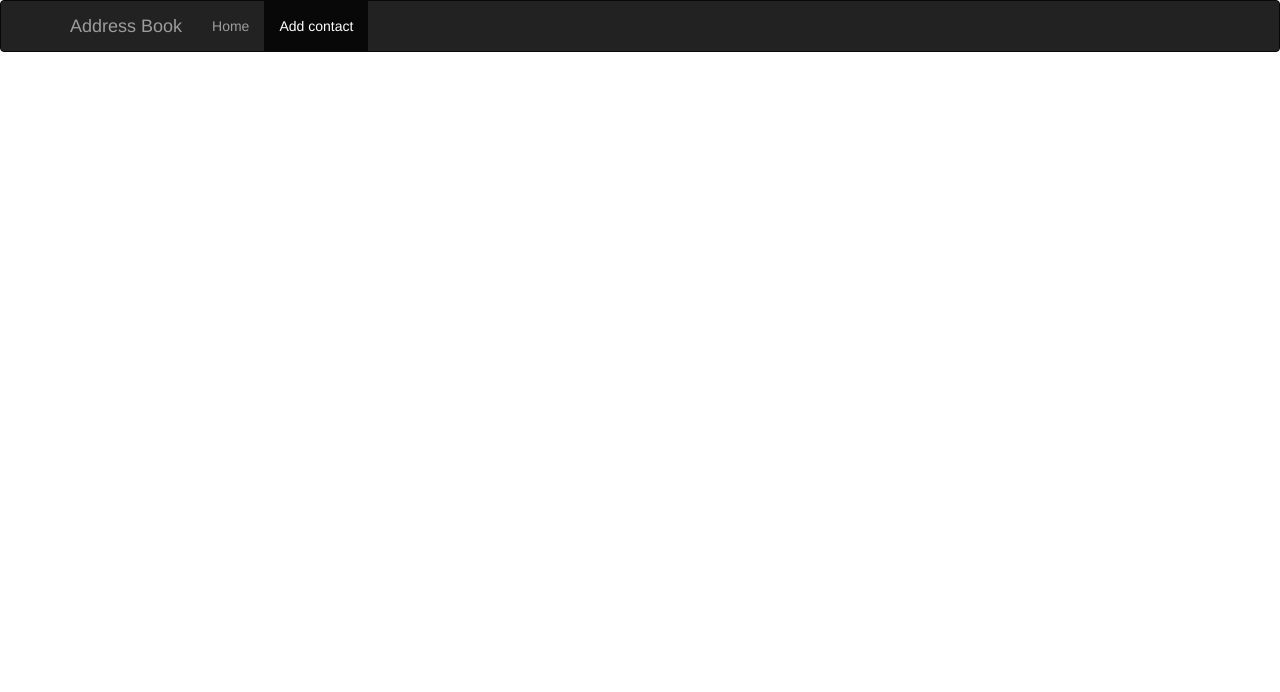
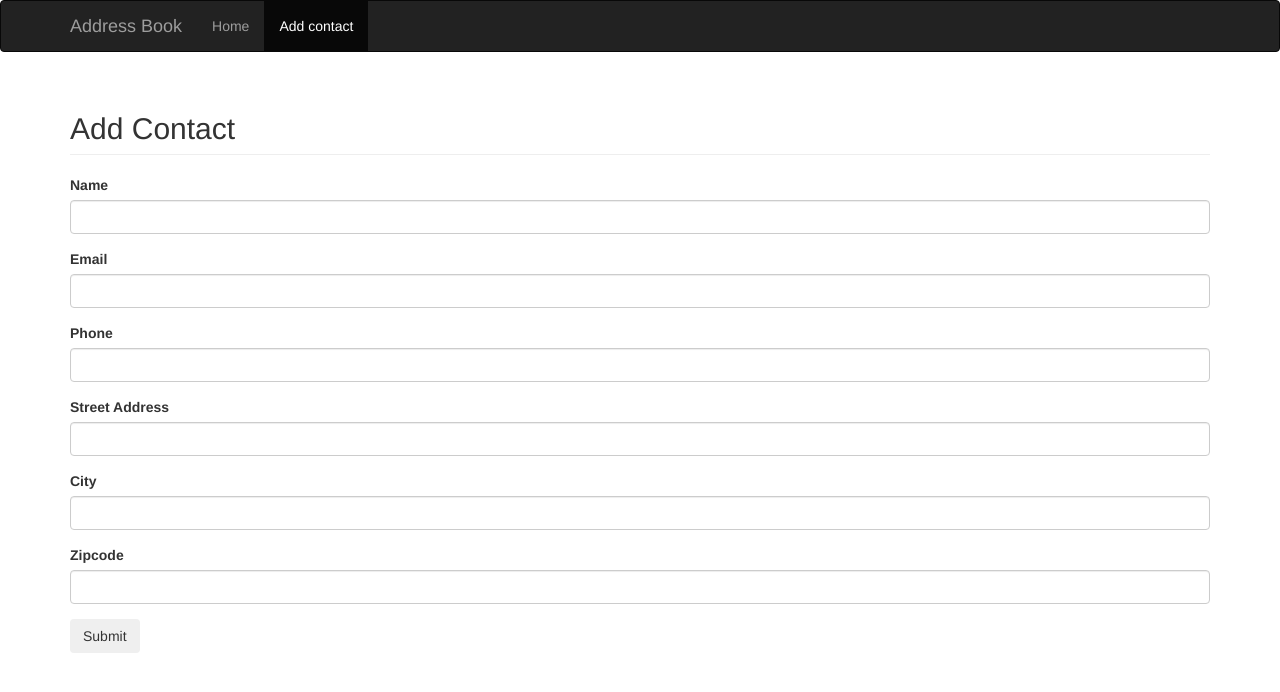
Before and after one commit to boue/Address_book_es6, a website: page build/add.html in a window 1280 px wide. Drawn offline with nearby package versions, Linux system fonts and the light colour scheme.

Commit message:
Layout for adding a contact info

```diff
--- a/build/add.html
+++ b/build/add.html
@@ -29,7 +29,34 @@
   </nav>
 
   <div class="container">
-
+    <h2 class="page-header">Add Contact</h2>
+    <form>
+      <div class="form-group">
+        <label>Name</label>
+        <input type="text" id="name" class="form-control">
+      </div>
+      <div class="form-group">
+        <label>Email</label>
+        <input type="text" id="email" class="form-control">
+      </div>
+      <div class="form-group">
+        <label>Phone</label>
+        <input type="text" id="phone" class="form-control">
+      </div>
+      <div class="form-group">
+        <label>Street Address</label>
+        <input type="text" id="street" class="form-control">
+      </div>
+      <div class="form-group">
+        <label>City</label>
+        <input type="text" id="city" class="form-control">
+      </div>
+      <div class="form-group">
+        <label>Zipcode</label>
+        <input type="text" id="zipcode" class="form-control">
+      </div>
+      <input type="submit" class="btn btn-primnary" value="Submit">
+    </form>
   </div><!-- /.container -->
 
 
```
